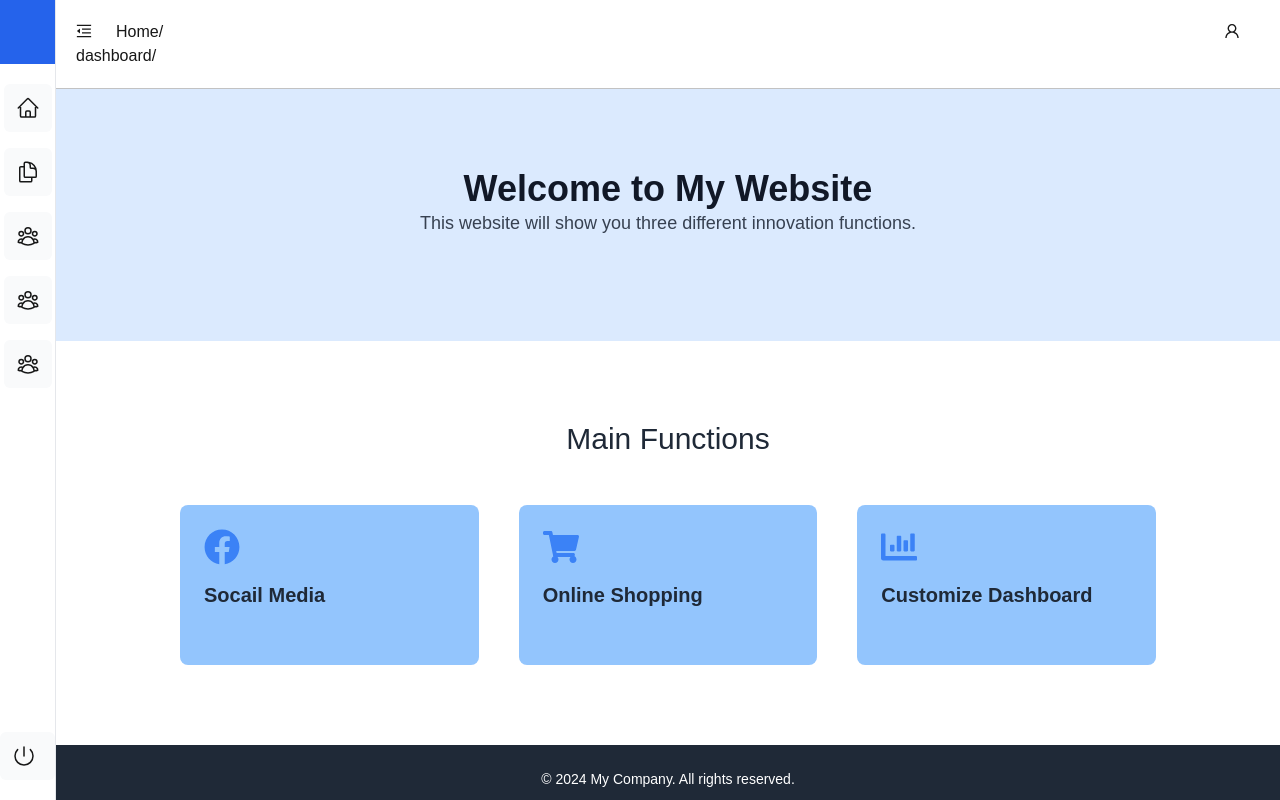
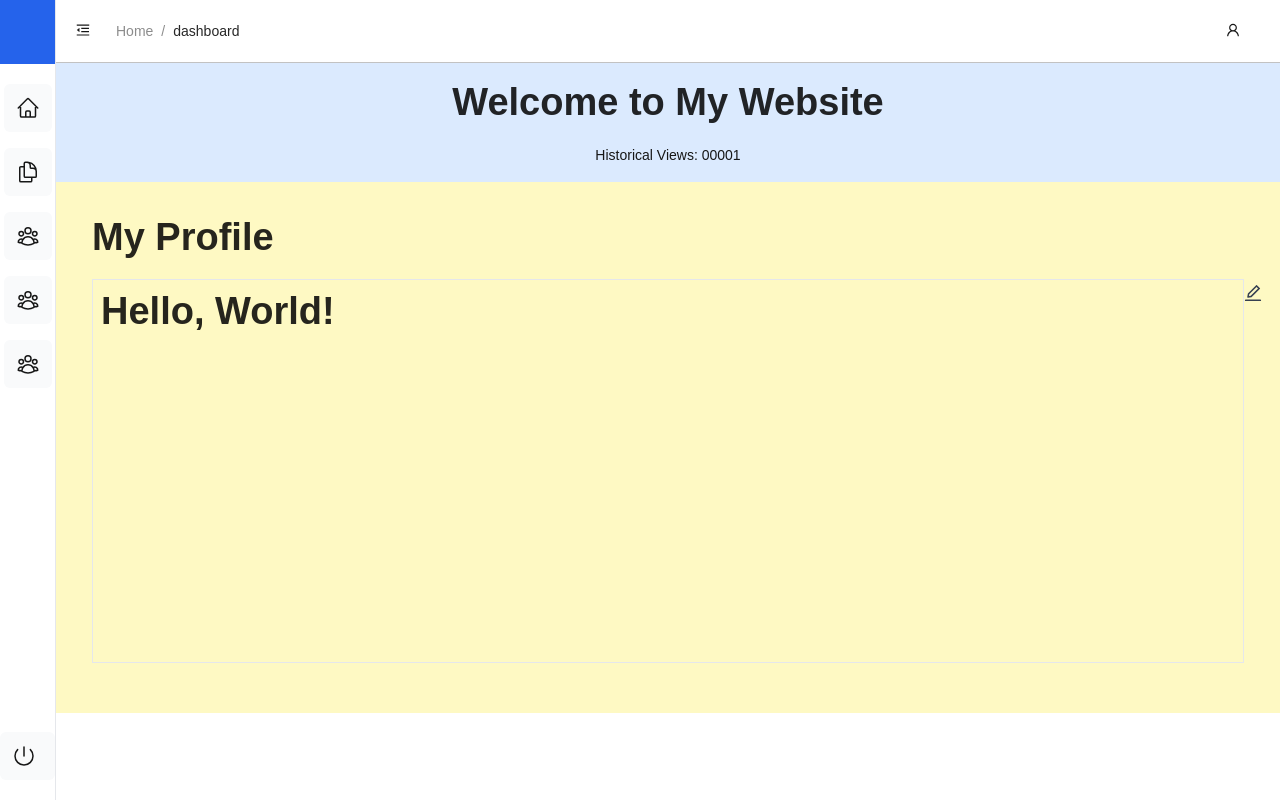
Before and after one commit to MengSunDom/React-Project, a Next.js app: page /dashboard in a window 1280 px wide. Built offline with nearby package versions, Linux system fonts and the light colour scheme.

Commit message:
add intro page & fix style problem

```diff
--- /dev/null
+++ b/app/dashboard/introducation/markdownEdit.tsx
@@ -0,0 +1,61 @@
+"use client";
+import React, { useState } from "react";
+import { marked } from "marked";
+import { Button } from "antd";
+import { EditOutlined } from '@ant-design/icons'
+
+const MarkdownEditor = () => {
+  const [markdownContent, setMarkdownContent] = useState<string>("# Hello, World!");
+  const [isEditing, setIsEditing] = useState<boolean>(false); // State to toggle between preview and edit mode
+
+  // Handle live updates to the markdown content
+  const handleInputChange = (e: React.ChangeEvent<HTMLTextAreaElement>) => {
+    setMarkdownContent(e.target.value);
+  };
+
+  // Render the markdown content to HTML using the `marked` library
+  const renderMarkdown = (content: string) => {
+    return marked(content); // Converts markdown to HTML
+  };
+
+  // Toggle between edit and preview modes
+  const toggleEditMode = () => {
+    setIsEditing(!isEditing);
+  };
+
+  return (
+    <div className="items-center space-y-4">
+      <div className="w-0 h-0" style={{float: "right"}}>
+        {!isEditing ? <EditOutlined onClick={toggleEditMode} />: <Button type="primary" onClick={toggleEditMode}>Finish</Button>}
+      </div>
+      {/* Conditionally Render based on edit mode */}
+      {isEditing ? (
+        <div className="flex space-x-4 w-full">
+          <div className="w-1/2">
+            <h2>Markdown Editor</h2>
+            <textarea
+              className="w-full h-96 border p-4"
+              value={markdownContent}
+              onChange={handleInputChange}
+            />
+          </div>
+
+          <div className="w-1/2">
+            <h2>Preview</h2>
+            <div
+              className="w-full h-96 border overflow-auto"
+              dangerouslySetInnerHTML={{ __html: renderMarkdown(markdownContent) }}
+            />
+          </div>
+        </div>
+      ) : (
+        <div
+          className="w-full h-96 border p-2 overflow-auto"
+          dangerouslySetInnerHTML={{ __html: renderMarkdown(markdownContent) }}
+        />
+      )}
+    </div>
+  );
+};
+
+export default MarkdownEditor;
--- a/app/dashboard/introducation/page.tsx
+++ /dev/null
@@ -1,3 +0,0 @@
-export default function Page() {
-    return <p>introduction Page</p>;
-  }
--- a/app/dashboard/page.tsx
+++ b/app/dashboard/page.tsx
@@ -2,6 +2,7 @@
 import { Layout, Button, Typography, Card } from "antd";
 import { useState } from "react";
 import { useRouter } from "next/navigation";
+import MarkdownEditor from "@/app/dashboard/introducation/markdownEdit"
 import { FaFacebook, FaShoppingCart, FaChartBar } from 'react-icons/fa';  // Example icons from react-icons
 const { Content, Footer } = Layout;
 const { Title, Paragraph } = Typography;
@@ -77,17 +78,27 @@ const HomePage = () => {
 
     }
   };
-
+  const number = 1;
   return (
     <Layout className="min-h-screen">
       {/* Hero Section */}
-      <Content className="bg-blue-100 text-center py-20">
+      <Content className="bg-blue-100 text-center py-4">
         <div className="max-w-5xl mx-auto px-6">
           <Title level={1} className="text-4xl font-extrabold text-gray-900">
             Welcome to My Website
           </Title>
+          <div>Historical Views: <span>{number.toString().padStart(5, '0')}</span></div>
+        </div>
+      </Content>
+
+      {/* Profile Section */}
+      <Content className="bg-yellow-100 text-left py-8">
+        <div className="max-w-6xl mx-auto">
+          <Title level={1} className="text-4xl font-extrabold text-gray-900">
+            My Profile
+          </Title>
           <Paragraph className="text-lg text-gray-700 mb-6">
-            This website will show you three different innovation functions.
+            <MarkdownEditor/>
           </Paragraph>
         </div>
       </Content>
@@ -138,10 +149,19 @@ const HomePage = () => {
       </Content>
 
       {/* Footer */}
-      <Footer className="bg-gray-800 text-white py-6">
-        <div className="max-w-5xl mx-auto text-center">
-          <div className="text-sm">© 2024 My Company. All rights reserved.</div>
+      <Footer className="!bg-black text-white py-6" style={{color: "#40a9ff"}}>
+        <div className="grid grid-cols-3 gap-4 h-10 p-2 text-center">
+          <span><a href="https://github.com/MengSunDom/React-Project" target="_blank" rel="noopener noreferrer" className="cursor-pointer">My Github</a></span>
+          <span><a href="https://au.linkedin.com/in/%E8%92%99-%E5%AD%99-542621302/en?trk=people-guest_people_search-card" target="_blank" rel="noopener noreferrer" className="cursor-pointer">My Linkedin</a></span>
+          <span className="cursor-pointer" >Contact me</span>
+          {/* <div>
+            <span>Mobile:</span>12345678<br></br>
+            <span>Email:</span>12345678@example.com
+          </div> */}
         </div>
+        {/* <div className="max-w-5xl mx-auto text-center">
+          <div className="text-sm">© 2024. All rights reserved.</div>
+        </div> */}
       </Footer>
     </Layout>
   );
--- a/app/dashboard/personalBar.tsx
+++ b/app/dashboard/personalBar.tsx
@@ -20,7 +20,7 @@ export default function personalBar() {
                     <hr className="border-t border-gray-400"/>
                     {/* <div className='p-1 text-center cursor-pointer'><a>Settings</a></div> */}
                     <div className='p-1 text-center cursor-pointer'>
-                        <Link href="/login"> <span>Log in</span>  </Link>
+                        <Link href="/"> <span>Settings</span>  </Link>
                     </div>
                 </div>
                 )
--- a/app/layout.tsx
+++ b/app/layout.tsx
@@ -1,3 +1,4 @@
+import 'antd/dist/antd.css'
 import '@/app/globals.css';
 
 export default function RootLayout({
--- a/package.json
+++ b/package.json
@@ -13,6 +13,7 @@
     "@heroicons/react": "^2.1.5",
     "antd": "^4.24.16",
     "heroicon": "^0.0.2",
+    "marked": "^15.0.0",
     "next": "15.0.3",
     "react": "^18.0.0",
     "react-dom": "^18.0.0",
```
Also changed, not shown: app/globals.css (+5 -3 lines), 1 other file (tests, documents, lock files or other folders).
